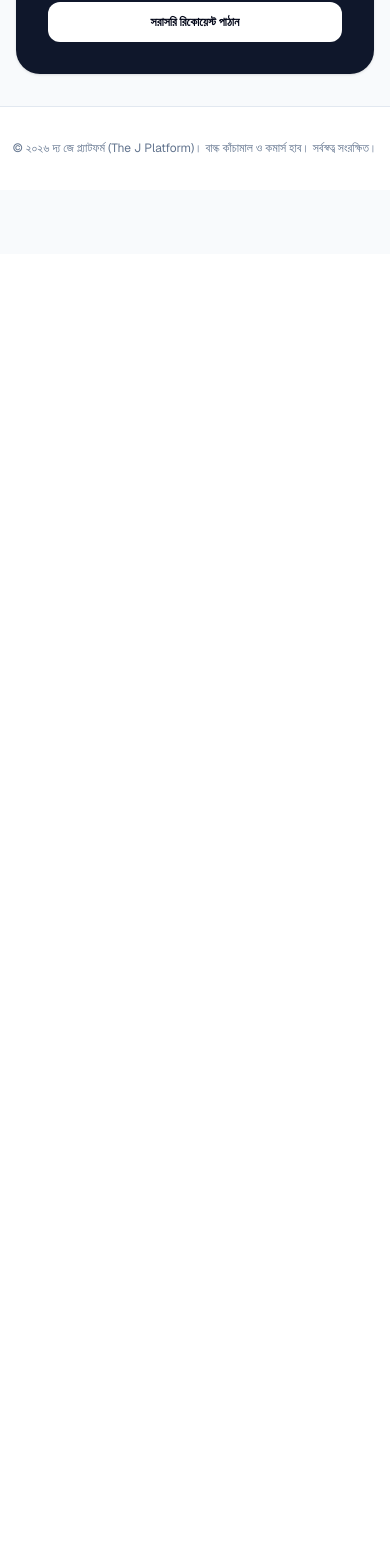
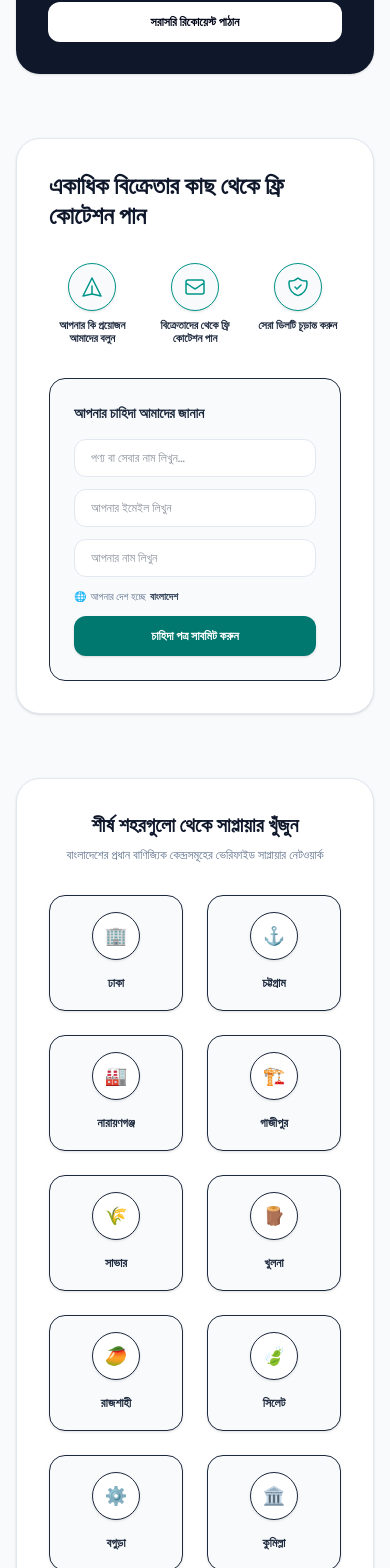
Before and after one commit to aftabzaaman/thejplatform, a Next.js app: page / in a window 390 px wide. Shown: the part 8036-9604 px from the top of the page. Before the commit the page ends 8290 px from the top, so only its background shows below. Built offline with nearby package versions, Linux system fonts and the light colour scheme.

Commit message:
feat: add RFQ banner and Top Cities sections to Guest View homepage

```diff
--- a/src/app/page.tsx
+++ b/src/app/page.tsx
@@ -929,6 +929,118 @@ export default function Home() {
                 >
                   সরাসরি রিকোয়েস্ট পাঠান
                 </button>
+              </div>
+
+              {/* Get Free Quotes from Multiple Sellers Widget Section */}
+              <div className="bg-white border border-slate-200 rounded-3xl p-8 sm:p-10 shadow-sm grid grid-cols-1 lg:grid-cols-12 gap-8 items-center">
+                <div className="lg:col-span-6 space-y-6">
+                  <h2 className="text-2xl sm:text-3xl font-extrabold text-slate-900 leading-tight">
+                    একাধিক বিক্রেতার কাছ থেকে <span className="text-teal-650">ফ্রি কোটেশন</span> পান
+                  </h2>
+
+                  <div className="grid grid-cols-3 gap-4 pt-2">
+                    <div className="text-center space-y-2">
+                      <div className="w-12 h-12 rounded-full bg-slate-50 border border-slate-150 flex items-center justify-center mx-auto text-teal-600 shadow-sm">
+                        <svg className="w-6 h-6" fill="none" viewBox="0 0 24 24" stroke="currentColor">
+                          <path strokeLinecap="round" strokeLinejoin="round" strokeWidth={1.5} d="M12 19l9 2-9-18-9 18 9-2zm0 0v-8" />
+                        </svg>
+                      </div>
+                      <p className="text-[11px] font-bold text-slate-800 leading-tight">আপনার কি প্রয়োজন আমাদের বলুন</p>
+                    </div>
+
+                    <div className="text-center space-y-2">
+                      <div className="w-12 h-12 rounded-full bg-slate-50 border border-slate-150 flex items-center justify-center mx-auto text-teal-600 shadow-sm">
+                        <svg className="w-6 h-6" fill="none" viewBox="0 0 24 24" stroke="currentColor">
+                          <path strokeLinecap="round" strokeLinejoin="round" strokeWidth={1.5} d="M3 8l7.89 5.26a2 2 0 002.22 0L21 8M5 19h14a2 2 0 002-2V7a2 2 0 00-2-2H5a2 2 0 00-2 2v10a2 2 0 002 2z" />
+                        </svg>
+                      </div>
+                      <p className="text-[11px] font-bold text-slate-800 leading-tight">বিক্রেতাদের থেকে ফ্রি কোটেশন পান</p>
+                    </div>
+
+                    <div className="text-center space-y-2">
+                      <div className="w-12 h-12 rounded-full bg-slate-50 border border-slate-150 flex items-center justify-center mx-auto text-teal-600 shadow-sm">
+                        <svg className="w-6 h-6" fill="none" viewBox="0 0 24 24" stroke="currentColor">
+                          <path strokeLinecap="round" strokeLinejoin="round" strokeWidth={1.5} d="M9 12l2 2 4-4m5.618-4.016A11.955 11.955 0 0112 2.944a11.955 11.955 0 01-8.618 3.04A12.02 12.02 0 003 9c0 5.591 3.824 10.29 9 11.622 5.176-1.332 9-6.03 9-11.622 0-1.042-.133-2.052-.382-3.016z" />
+                        </svg>
+                      </div>
+                      <p className="text-[11px] font-bold text-slate-800 leading-tight">সেরা ডিলটি চূড়ান্ত করুন</p>
+                    </div>
+                  </div>
+                </div>
+
+                <div className="lg:col-span-6 bg-slate-50 border border-slate-150 rounded-2xl p-6 space-y-4">
+                  <h3 className="text-sm font-bold text-slate-850">আপনার চাহিদা আমাদের জানান</h3>
+
+                  <div className="space-y-3">
+                    <div>
+                      <input
+                        type="text"
+                        placeholder="পণ্য বা সেবার নাম লিখুন..."
+                        className="w-full bg-white border border-slate-200 rounded-xl px-4 py-2.5 text-xs text-slate-800 focus:outline-none focus:border-teal-600 transition"
+                      />
+                    </div>
+
+                    <div className="grid grid-cols-1 sm:grid-cols-2 gap-3">
+                      <input
+                        type="email"
+                        placeholder="আপনার ইমেইল লিখুন"
+                        className="w-full bg-white border border-slate-200 rounded-xl px-4 py-2.5 text-xs text-slate-800 focus:outline-none focus:border-teal-600 transition"
+                      />
+                      <input
+                        type="text"
+                        placeholder="আপনার নাম লিখুন"
+                        className="w-full bg-white border border-slate-200 rounded-xl px-4 py-2.5 text-xs text-slate-800 focus:outline-none focus:border-teal-600 transition"
+                      />
+                    </div>
+
+                    <div className="flex items-center text-slate-500 text-[10px] space-x-1">
+                      <span className="text-slate-400">🌐</span>
+                      <span>আপনার দেশ হচ্ছে</span>
+                      <strong className="text-slate-700 font-bold">বাংলাদেশ</strong>
+                    </div>
+
+                    <button
+                      onClick={() => setShowAuthModal(true)}
+                      className="w-full bg-teal-700 hover:bg-teal-850 text-white font-bold py-3 px-4 rounded-xl text-xs transition shadow-sm"
+                    >
+                      চাহিদা পত্র সাবমিট করুন
+                    </button>
+                  </div>
+                </div>
+              </div>
+
+              {/* Find Suppliers from Top Cities Section */}
+              <div className="bg-white border border-slate-200 rounded-3xl p-8 sm:p-10 shadow-sm space-y-8">
+                <div className="text-center sm:text-left space-y-2">
+                  <h2 className="text-xl sm:text-2xl font-bold text-slate-900">শীর্ষ শহরগুলো থেকে সাপ্লায়ার খুঁজুন</h2>
+                  <p className="text-xs text-slate-500">বাংলাদেশের প্রধান বাণিজ্যিক কেন্দ্রসমূহের ভেরিফাইড সাপ্লায়ার নেটওয়ার্ক</p>
+                </div>
+
+                <div className="grid grid-cols-2 sm:grid-cols-3 md:grid-cols-5 gap-6">
+                  {[
+                    { name: "ঢাকা", icon: "🏢" },
+                    { name: "চট্টগ্রাম", icon: "⚓" },
+                    { name: "নারায়ণগঞ্জ", icon: "🏭" },
+                    { name: "গাজীপুর", icon: "🏗️" },
+                    { name: "সাভার", icon: "🌾" },
+                    { name: "খুলনা", icon: "🪵" },
+                    { name: "রাজশাহী", icon: "🥭" },
+                    { name: "সিলেট", icon: "🍃" },
+                    { name: "বগুড়া", icon: "⚙️" },
+                    { name: "কুমিল্লা", icon: "🏛️" }
+                  ].map((city, idx) => (
+                    <div
+                      key={idx}
+                      onClick={() => setShowAuthModal(true)}
+                      className="group cursor-pointer bg-slate-50 hover:bg-white border border-slate-150 hover:border-indigo-200 rounded-2xl p-4 text-center transition-all duration-300 shadow-sm hover:shadow-md"
+                    >
+                      <div className="w-12 h-12 rounded-full bg-white group-hover:bg-indigo-50 border border-slate-150 group-hover:border-indigo-150 flex items-center justify-center text-lg mx-auto mb-2.5 transition shadow-sm">
+                        {city.icon}
+                      </div>
+                      <span className="text-xs font-bold text-slate-750 group-hover:text-indigo-650 transition">{city.name}</span>
+                    </div>
+                  ))}
+                </div>
               </div>
 
             </div>
```
